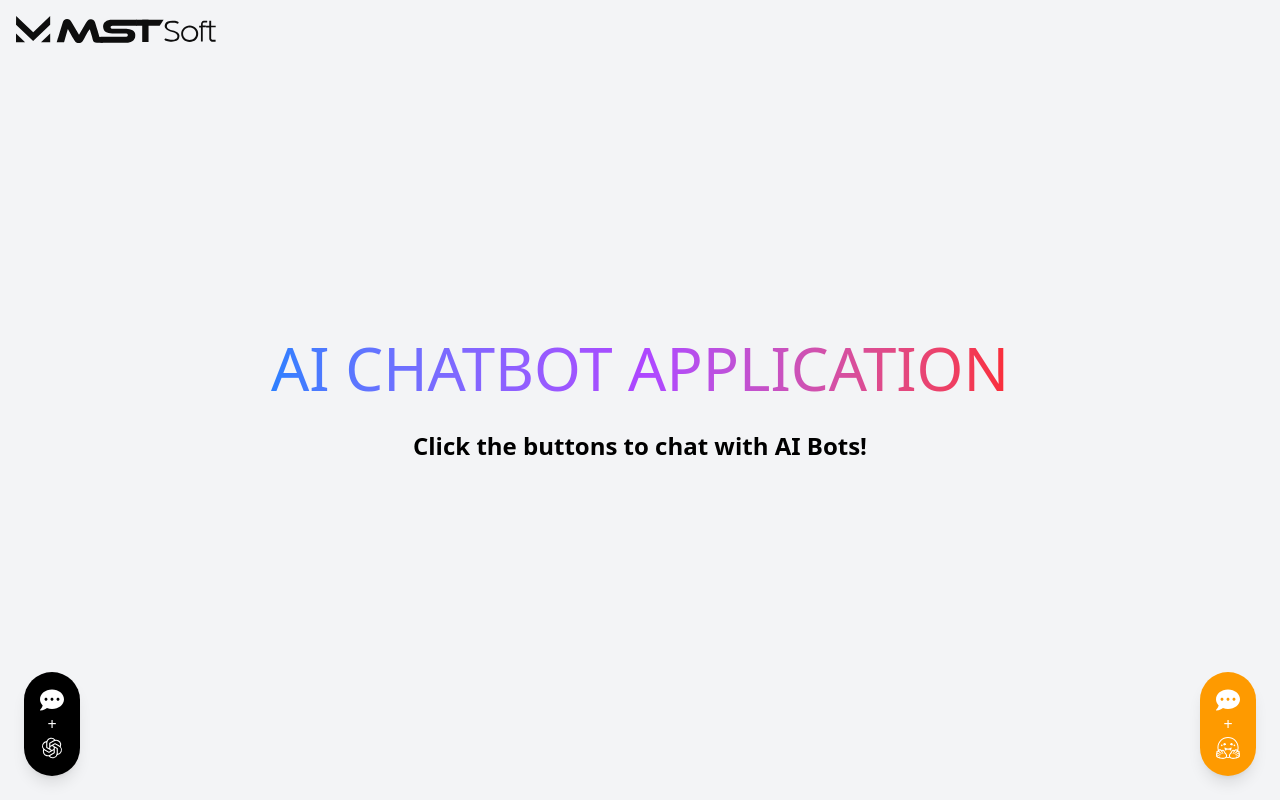
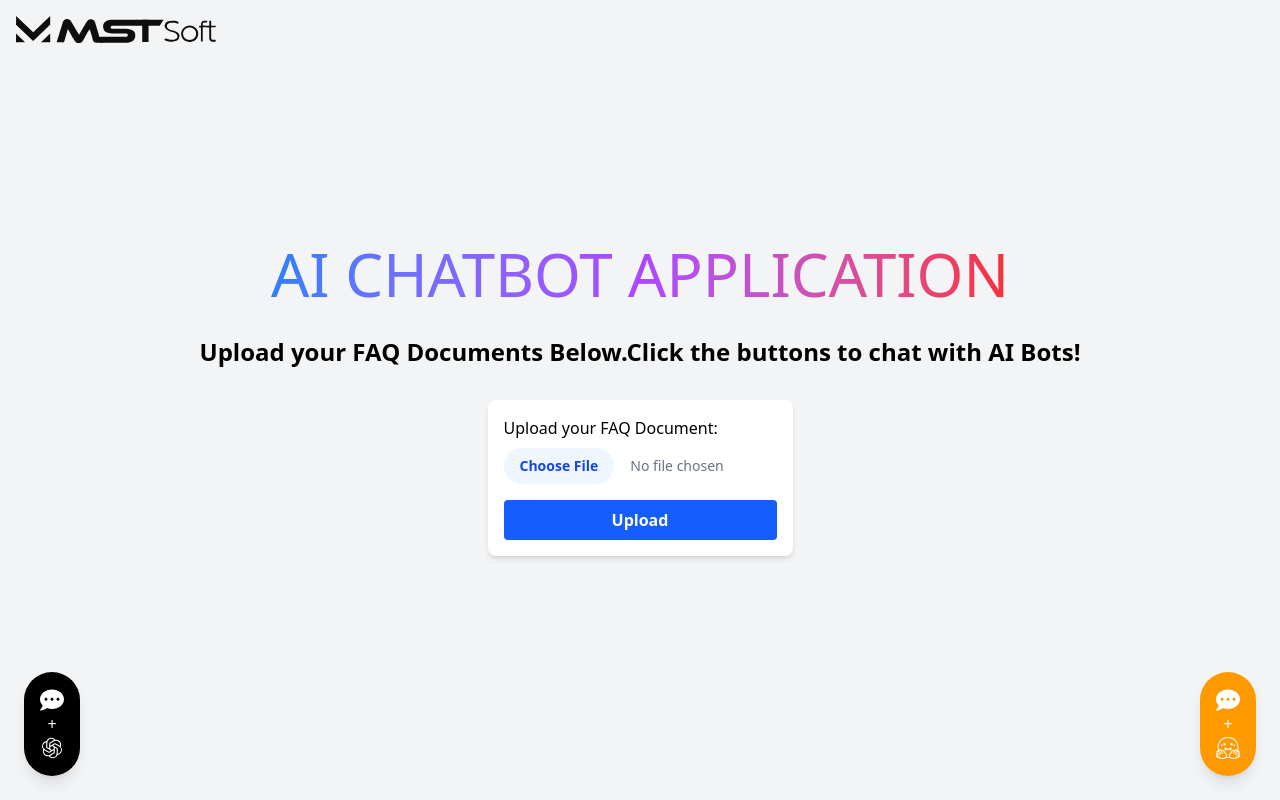
Before and after one commit to Aathif8/ChatBotAI, a React (Vite) app: page / in a window 1280 px wide. Built offline with nearby package versions, Linux system fonts and the light colour scheme.

Commit message:
Uploading of File Added

```diff
--- a/package.json
+++ b/package.json
@@ -16,6 +16,7 @@
     "react-dom": "^19.0.0",
     "react-icons": "^5.5.0",
     "react-media-recorder": "^1.7.1",
+    "react-toastify": "^11.0.5",
     "tailwindcss": "^4.1.4"
   },
   "devDependencies": {
--- a/src/App.tsx
+++ b/src/App.tsx
@@ -1,9 +1,12 @@
+import { ToastContainer } from "react-toastify";
 import "./App.css";
 import FabIcon from "./components/Fab";
+import FileUpload from "./components/FileUpload";
 
 function App() {
   return (
     <>
+      <ToastContainer />
       <div className="min-h-screen flex flex-col gap-8 items-center justify-center bg-gray-100 relative z-0">
         <img
           src="./MSTSOFTLogo.svg"
@@ -17,9 +20,9 @@ function App() {
           AI ChatBot Application
         </h1>
         <p className="font-semibold text-2xl">
-          Click the buttons to chat with AI Bots!
+          Upload your FAQ Documents Below.Click the buttons to chat with AI Bots!
         </p>
-        {/* This div will hide when either of the chat components are visible */}
+        <FileUpload />
         <div
           className="absolute top-0 left-0 right-0 bottom-0 bg-gray-100 opacity-50 z-40 hidden"
           id="overlay"
--- a/src/components/Chat.tsx
+++ b/src/components/Chat.tsx
@@ -5,12 +5,12 @@ import { IoMdSend } from "react-icons/io";
 import { IoMicSharp } from "react-icons/io5";
 import { useReactMediaRecorder } from "react-media-recorder";
 
-const predefinedQuestions = [
-  "What’s my account balance?",
-  "How can I apply for a loan?",
-  "I saw a suspicious transaction.",
-  "Is my loan approved?",
-];
+// const predefinedQuestions = [
+//   "What’s my account balance?",
+//   "How can I apply for a loan?",
+//   "I saw a suspicious transaction.",
+//   "Is my loan approved?",
+// ];
 
 const Chat = () => {
   const [messages, setMessages] = useState([
@@ -38,7 +38,7 @@ const Chat = () => {
       formData.append("file", audioBlob, "recording.wav");
 
       const response = await fetch(
-        "https://chatbotai-api-2jse.onrender.com/transcribeopenai",
+        "https://chatbotai-api-2jse.onrender.com/api/transcribeopenai",
         {
           method: "POST",
           body: formData,
@@ -82,7 +82,7 @@ const Chat = () => {
         .filter((m) => m.role === "user")
         .map((m) => m.content);
       const res = await fetch(
-        "https://chatbotai-api-2jse.onrender.com/askopenai",
+        "https://chatbotai-api-2jse.onrender.com/api/askopenai",
         {
           method: "POST",
           headers: { "Content-Type": "application/json" },
@@ -124,7 +124,7 @@ const Chat = () => {
               We’re here to help.
             </p>
             {/* Predefined Questions */}
-            <div className="space-y-2">
+            {/* <div className="space-y-2">
               {predefinedQuestions.map((q, idx) => (
                 <button
                   key={idx}
@@ -134,7 +134,10 @@ const Chat = () => {
                   {q}
                 </button>
               ))}
-            </div>
+            </div> */}
+            <video className="w-full h-72 flex items-center">
+              <source src={"./chat_robo.mp4"} type="audio/mp4" />
+            </video>
           </div>
 
           {/* Chat Messages */}
--- /dev/null
+++ b/src/components/FileUpload.tsx
@@ -0,0 +1,75 @@
+import React, { useState } from "react";
+import { toast } from "react-toastify";
+import "react-toastify/dist/ReactToastify.css";
+
+const FileUpload = () => {
+  const [file, setFile] = useState<File | null>(null);
+  const [uploading, setUploading] = useState(false);
+
+  const handleFileChange = (e: React.ChangeEvent<HTMLInputElement>) => {
+    const selectedFile = e.target.files?.[0];
+    if (selectedFile) {
+      setFile(selectedFile);
+    }
+  };
+
+  const handleUpload = () => {
+    if (!file) return;
+
+    setUploading(true);
+
+    // Create FormData to send via fetch/axios
+    const formData = new FormData();
+    formData.append("file", file);
+
+    fetch("https://chatbotai-api-2jse.onrender.com/api/upload", {
+      method: "POST",
+      body: formData,
+    })
+      .then((res) => res.json())
+      .then((data) => {
+        console.log("Upload successful:", data);
+        toast.success("File uploaded successfully!", {
+          position: "top-right",
+          autoClose: 2000,
+        });
+        setUploading(false);
+      })
+      .catch((err) => {
+        console.error("Upload failed:", err);
+        toast.success("File uploaded Failed.Try Again later!", {
+            position: "top-right",
+            autoClose:2000,
+          });
+        setUploading(false);
+      });
+  };
+
+  return (
+    <div className="p-4 max-w-md mx-auto bg-white shadow-md rounded-lg">
+      <label className="block mb-2 text-md font-medium">
+        Upload your FAQ Document:
+      </label>
+      <input
+        type="file"
+        onChange={handleFileChange}
+        className="block w-full text-sm text-gray-500
+                   file:mr-4 file:py-2 file:px-4
+                   file:rounded-full file:border-0
+                   file:text-sm file:font-semibold
+                   file:bg-blue-50 file:text-blue-700
+                   hover:file:bg-blue-100"
+        disabled={uploading}
+      />
+      <button
+        onClick={handleUpload}
+        className="mt-4 w-full bg-blue-600 hover:bg-blue-700 text-white font-semibold py-2 px-4 rounded cursor-pointer !file:cursor-not-allowed"
+        disabled={!file || uploading}
+      >
+        {uploading ? "Uploading..." : "Upload"}
+      </button>
+    </div>
+  );
+};
+
+export default FileUpload;
--- a/src/components/HFChat.tsx
+++ b/src/components/HFChat.tsx
@@ -4,13 +4,6 @@ import { BsThreeDots } from "react-icons/bs";
 import { IoMdSend } from "react-icons/io";
 import { IoMicSharp } from "react-icons/io5";
 import { useReactMediaRecorder } from "react-media-recorder";
-
-const predefinedQuestions = [
-  "What’s my account balance?",
-  "How can I apply for a loan?",
-  "I saw a suspicious transaction.",
-  "Is my loan approved?",
-];
 
 const HFChat = () => {
   const [messages, setMessages] = useState([
@@ -40,7 +33,7 @@ const HFChat = () => {
       formData.append("file", audioBlob, "recording.wav");
 
       const response = await fetch(
-        "https://chatbotai-api-2jse.onrender.com/transcribehf",
+        "https://chatbotai-api-2jse.onrender.com/api/transcribehf",
         {
           method: "POST",
           body: formData,
@@ -82,7 +75,7 @@ const HFChat = () => {
       const userHistory = messages
         .filter((m) => m.role === "user")
         .map((m) => m.content);
-      const res = await fetch("https://chatbotai-api-2jse.onrender.com/askhf", {
+      const res = await fetch("https://chatbotai-api-2jse.onrender.com/api/askhf", {
         method: "POST",
         headers: { "Content-Type": "application/json" },
         body: JSON.stringify({
@@ -120,7 +113,7 @@ const HFChat = () => {
               We’re here to help.
             </p>
             {/* Predefined Questions */}
-            <div className="space-y-2">
+            {/* <div className="space-y-2">
               {predefinedQuestions.map((q, idx) => (
                 <button
                   key={idx}
@@ -130,7 +123,10 @@ const HFChat = () => {
                   {q}
                 </button>
               ))}
-            </div>
+            </div> */}
+            <video className="w-full h-72 flex items-center">
+              <source src={"./chat_robo.mp4"} type="audio/mp4" />
+            </video>
           </div>
 
           {/* Chat Messages */}
```
Also changed, not shown: 2 other files (tests, documents, lock files or other folders).
